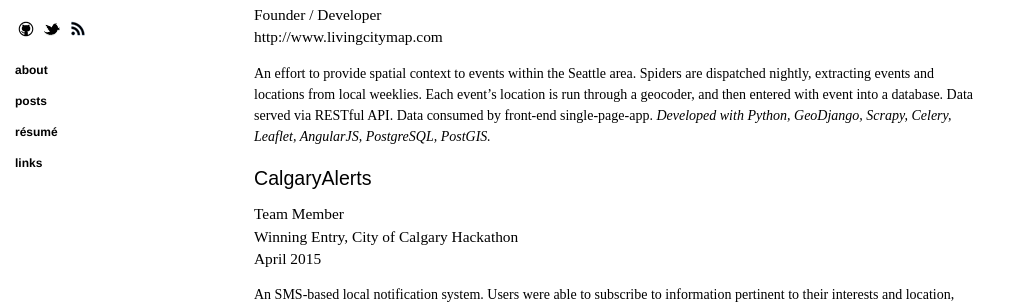
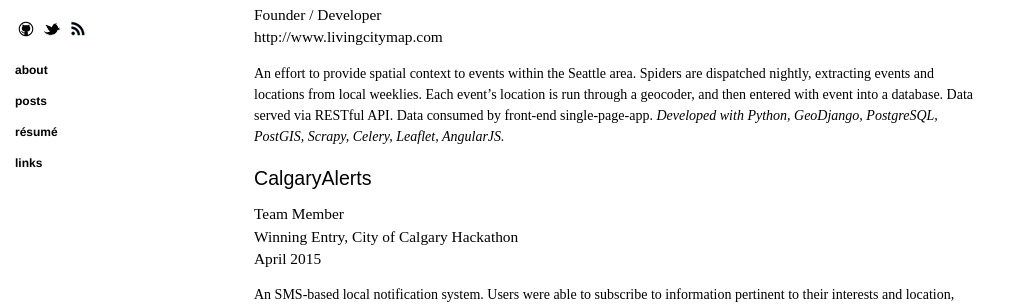
Before and after one commit to alukach/alukach.github.io, a Jekyll site: the page built from resume/index.md, in a window 1280 px wide and 900 px high, scrolled down 1638 px. Shown: the part 152-456 px from the top of the window, without its empty margins (0-1020 px from the left). Built offline with Jekyll 4.4.1, drawn with Linux system fonts in a browser that asks for light colours; nearby versions of some CDN libraries; Markdown is read by kramdown in place of the engine named in the settings.

Commit message:
Normalized order of used tooling

```diff
--- a/resume/alukach-print.html
+++ b/resume/alukach-print.html
@@ -121,7 +121,7 @@
 
 <h5><a href="http://www.livingcitymap.com">http://www.livingcitymap.com</a></h5>
 
-<p>An effort to provide spatial context to events within the Seattle area. Spiders are dispatched nightly, extracting events and locations from local weeklies.  Each event&#8217;s location is run through a geocoder, and then entered with event into a database.  Data served via RESTful API. Data consumed by front-end single-page-app. <em>Developed with Python, GeoDjango, Scrapy, Celery, Leaflet, AngularJS, PostgreSQL, PostGIS.</em></p>
+<p>An effort to provide spatial context to events within the Seattle area. Spiders are dispatched nightly, extracting events and locations from local weeklies.  Each event&#8217;s location is run through a geocoder, and then entered with event into a database.  Data served via RESTful API. Data consumed by front-end single-page-app. <em>Developed with Python, GeoDjango, PostgreSQL, PostGIS, Scrapy, Celery, Leaflet, AngularJS.</em></p>
 </dd>
 
 <dt><h4>CalgaryAlerts</h4></dt>
--- a/resume/alukach.html
+++ b/resume/alukach.html
@@ -121,7 +121,7 @@
 
 <h5><a href="http://www.livingcitymap.com">http://www.livingcitymap.com</a></h5>
 
-<p>An effort to provide spatial context to events within the Seattle area. Spiders are dispatched nightly, extracting events and locations from local weeklies.  Each event&#8217;s location is run through a geocoder, and then entered with event into a database.  Data served via RESTful API. Data consumed by front-end single-page-app. <em>Developed with Python, GeoDjango, Scrapy, Celery, Leaflet, AngularJS, PostgreSQL, PostGIS.</em></p>
+<p>An effort to provide spatial context to events within the Seattle area. Spiders are dispatched nightly, extracting events and locations from local weeklies.  Each event&#8217;s location is run through a geocoder, and then entered with event into a database.  Data served via RESTful API. Data consumed by front-end single-page-app. <em>Developed with Python, GeoDjango, PostgreSQL, PostGIS, Scrapy, Celery, Leaflet, AngularJS.</em></p>
 </dd>
 
 <dt><h4>CalgaryAlerts</h4></dt>
--- a/resume/index.md
+++ b/resume/index.md
@@ -113,7 +113,7 @@ title: "R&eacute;sum&eacute;"
 
 <h5><a href="http://www.livingcitymap.com">http://www.livingcitymap.com</a></h5>
 
-<p>An effort to provide spatial context to events within the Seattle area. Spiders are dispatched nightly, extracting events and locations from local weeklies.  Each event&#8217;s location is run through a geocoder, and then entered with event into a database.  Data served via RESTful API. Data consumed by front-end single-page-app. <em>Developed with Python, GeoDjango, Scrapy, Celery, Leaflet, AngularJS, PostgreSQL, PostGIS.</em></p>
+<p>An effort to provide spatial context to events within the Seattle area. Spiders are dispatched nightly, extracting events and locations from local weeklies.  Each event&#8217;s location is run through a geocoder, and then entered with event into a database.  Data served via RESTful API. Data consumed by front-end single-page-app. <em>Developed with Python, GeoDjango, PostgreSQL, PostGIS, Scrapy, Celery, Leaflet, AngularJS.</em></p>
 </dd>
 
 <dt><h4>CalgaryAlerts</h4></dt>
```
Also changed, not shown: resume/source/alukach.md (+1 -1 lines), 1 other file.
